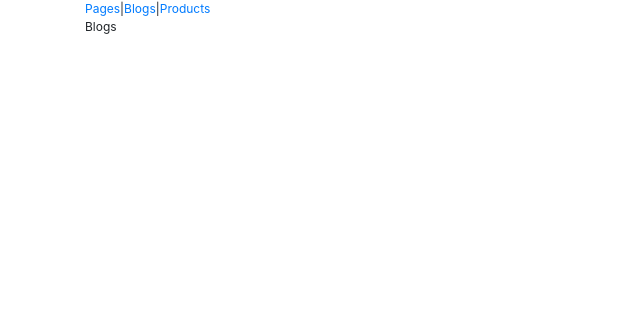
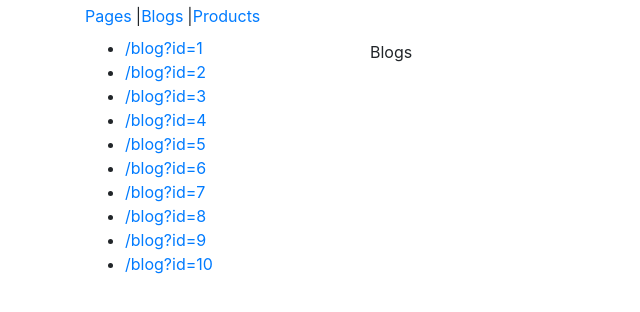
Before and after one commit to ygor-sk/react-page-navigation, a React (Create React App) app: page /blogs in a window 1280 px wide. Shown: the top 312 px of the page, without its empty margins (0-640 px from the left). Built offline with nearby package versions, Linux system fonts and the light colour scheme.

Commit message:
final naive example

```diff
--- a/public/index.html
+++ b/public/index.html
@@ -32,12 +32,6 @@
     <script src="https://cdn.jsdelivr.net/npm/popper.js@1.16.0/dist/umd/popper.min.js" integrity="sha384-Q6E9RHvbIyZFJoft+2mJbHaEWldlvI9IOYy5n3zV9zzTtmI3UksdQRVvoxMfooAo" crossorigin="anonymous"></script>
     <script src="https://stackpath.bootstrapcdn.com/bootstrap/4.4.1/js/bootstrap.min.js" integrity="sha384-wfSDF2E50Y2D1uUdj0O3uMBJnjuUD4Ih7YwaYd1iqfktj0Uod8GCExl3Og8ifwB6" crossorigin="anonymous"></script>
 
-    <style>
-      html {
-        font-size: 12px;
-      }
-    </style>
-
     <title>React App</title>
   </head>
   <body>
--- a/src/components/App.tsx
+++ b/src/components/App.tsx
@@ -1,12 +1,90 @@
 import React from 'react';
-import Menu from "./Menu";
-import Content from "./Content";
+import Products from './Products';
 
-function App() {
-  return <div className="container">
-    <div><Menu/></div>
-    <div><Content/></div>
-  </div>;
+interface AppState {
+    page: string,
 }
 
-export default App;
+export default class App extends React.Component<any, AppState> {
+
+    constructor(props: Readonly<any>) {
+        super(props);
+        this.state = {
+            page: "pages"
+        }
+    }
+
+    render() {
+        return <div className="container">
+            <div>{this.renderMenu()}</div>
+            <div className="row">
+                <div className="col-3">{this.renderSideMenu()}</div>
+                <div className="col-9">{this.renderContent()}</div>
+            </div>
+
+        </div>;
+    }
+
+    private renderMenu() {
+        return <span>
+            <a href="pages">Pages</a>
+            |
+            <a href="blogs">Blogs</a>
+            |
+            <a href="products">Products</a>
+        </span>
+    }
+
+    private renderContent() {
+        let params = new URLSearchParams(window.location.search);
+        switch (window.location.pathname) {
+            case '/pages':
+                return <Pages/>
+            case '/page':
+                return <Page id={parseInt(params.get('id'))}/>
+            case '/blogs':
+                return <Blogs/>
+            case '/blog':
+                return <Blog id={parseInt(params.get('id'))}/>
+            case '/products':
+                return <Products/>
+            default:
+                return <div>Page not found: {window.location.pathname}</div>
+        }
+    }
+
+    private renderSideMenu() {
+        return <ul>{this.getSideMenuPathNames().map(pathName => <li key={pathName}><a href={pathName}>{pathName}</a></li>)}</ul>
+    }
+
+    private getSideMenuPathNames(): string[] {
+        switch (window.location.pathname) {
+            case '/pages':
+            case '/page':
+                return ['/page?id=1', '/page?id=2', '/page?id=3']
+            case '/blogs':
+            case '/blog':
+                return [1, 2, 3, 4, 5, 6, 7, 8, 9, 10].map(id => `/blog?id=${id}`)
+            case '/products':
+                return []
+            default:
+                return []
+        }
+    }
+}
+
+function Pages() {
+    return <div>Pages</div>
+}
+
+function Page(props: { id: number }) {
+    return <div>Page: {props.id}</div>
+}
+
+function Blogs() {
+    return <div>Blogs</div>
+}
+
+function Blog(props: { id: number }) {
+    return <div>Blog: {props.id}</div>
+}
--- a/src/components/Content.tsx
+++ /dev/null
@@ -1,26 +0,0 @@
-import React from "react";
-import {FormattedJSON} from "../lib/global-util";
-
-export default class Content extends React.Component<any, any> {
-
-    render(): React.ReactNode {
-        switch (window.location.pathname) {
-            case '/pages': return <Pages/>
-            case '/blogs': return <Blogs/>
-            case '/products': return <Products/>
-            default: return <div>Page not found: {window.location.pathname}</div>
-        }
-    }
-}
-
-function Pages() {
-    return <div>Pages</div>
-}
-
-function Blogs() {
-    return <div>Blogs</div>
-}
-
-function Products() {
-    return <div>Products</div>
-}
--- a/src/components/Menu.tsx
+++ /dev/null
@@ -1,14 +0,0 @@
-import React from "react";
-
-export default class Menu extends React.Component<any, any> {
-
-    render(): React.ReactNode {
-        return <span>
-            <a href="pages">Pages</a>
-            |
-            <a href="blogs">Blogs</a>
-            |
-            <a href="products">Products</a>
-        </span>
-    }
-}
--- /dev/null
+++ b/src/components/Products.tsx
@@ -0,0 +1,75 @@
+import React from "react";
+import {seededRandom} from "../lib/global-util";
+
+interface Product {
+    id: number,
+    name: string,
+    description: string,
+    price: number,
+}
+
+const products: Product[] = [1, 2, 3, 4, 5, 6, 7, 8, 9, 10].map(id => ({
+    id: id,
+    name: 'Name ' + Math.floor(seededRandom() * 10000),
+    description: 'Description ' + Math.floor(seededRandom() * 10000),
+    price: seededRandom() * 10000,
+}))
+
+interface Attribute {
+    id: keyof Product,
+    title: string
+}
+
+const attributes: Attribute[] = [
+    {id: 'id', title: "ID"},
+    {id: 'name', title: "Name"},
+    {id: 'description', title: "Description"},
+    {id: 'price', title: "Price"},
+]
+
+interface ProductsState {
+    sortedProducts: Product[]
+}
+
+function sortedProducts(attribute: Attribute): Product[] {
+    switch (attribute.id) {
+        case 'id': return products.sort((a, b) => a.id - b.id);
+        case 'name': return products.sort((a, b) => a.name.localeCompare(b.name));
+        case 'description': return products.sort((a, b) => a.description.localeCompare(b.description));
+        case 'price': return products.sort((a, b) => a.price - b.price);
+    }
+}
+
+export default class Products extends React.Component<any, ProductsState> {
+
+    constructor(props: Readonly<any>) {
+        super(props);
+        this.state = {
+            sortedProducts: sortedProducts(attributes[0])
+        }
+    }
+
+    render() {
+        return <table className="table">
+            <tbody>
+            <tr>
+                {attributes.map(attribute =>
+                    <th key={attribute.id}>
+                        {attribute.title}
+                        &nbsp;
+                        <button onClick={() => this.setState({sortedProducts: sortedProducts(attribute)})}>&uarr;</button>
+                        &nbsp;
+                        <button onClick={() => this.setState({sortedProducts: sortedProducts(attribute).reverse()})}>&darr;</button>
+                    </th>
+                )}
+            </tr>
+            {this.state.sortedProducts.map(product => <tr key={product.id}>
+                <td>{product.id}</td>
+                <td>{product.name}</td>
+                <td>{product.description}</td>
+                <td>{product.price}</td>
+            </tr>)}
+            </tbody>
+        </table>
+    }
+}
--- a/src/index.css
+++ b/src/index.css
@@ -7,6 +7,18 @@ body {
   -moz-osx-font-smoothing: grayscale;
 }
 
+div {
+  margin-top: 4px;
+}
+
+a {
+  margin-right: 4px;
+}
+
+th, td {
+  border: 1px dashed black;
+}
+
 code {
   font-family: source-code-pro, Menlo, Monaco, Consolas, 'Courier New',
     monospace;
--- a/src/lib/global-util.tsx
+++ b/src/lib/global-util.tsx
@@ -3,3 +3,15 @@ import React from "react";
 export function FormattedJSON(props: {value: any}) {
     return <pre>{JSON.stringify(props.value, null, 2)}</pre>
 }
+
+let seed = 0x2F6E2B1;
+export const seededRandom = function() {
+    // Robert Jenkins’ 32 bit integer hash function
+    seed = ((seed + 0x7ED55D16) + (seed << 12))  & 0xFFFFFFFF;
+    seed = ((seed ^ 0xC761C23C) ^ (seed >>> 19)) & 0xFFFFFFFF;
+    seed = ((seed + 0x165667B1) + (seed << 5))   & 0xFFFFFFFF;
+    seed = ((seed + 0xD3A2646C) ^ (seed << 9))   & 0xFFFFFFFF;
+    seed = ((seed + 0xFD7046C5) + (seed << 3))   & 0xFFFFFFFF;
+    seed = ((seed ^ 0xB55A4F09) ^ (seed >>> 16)) & 0xFFFFFFFF;
+    return (seed & 0xFFFFFFF) / 0x10000000;
+};
--- a/tsconfig.json
+++ b/tsconfig.json
@@ -17,7 +17,8 @@
     "resolveJsonModule": true,
     "isolatedModules": true,
     "noEmit": true,
-    "jsx": "react"
+    "jsx": "react",
+    "strictNullChecks": false
   },
   "include": [
     "src"
```
